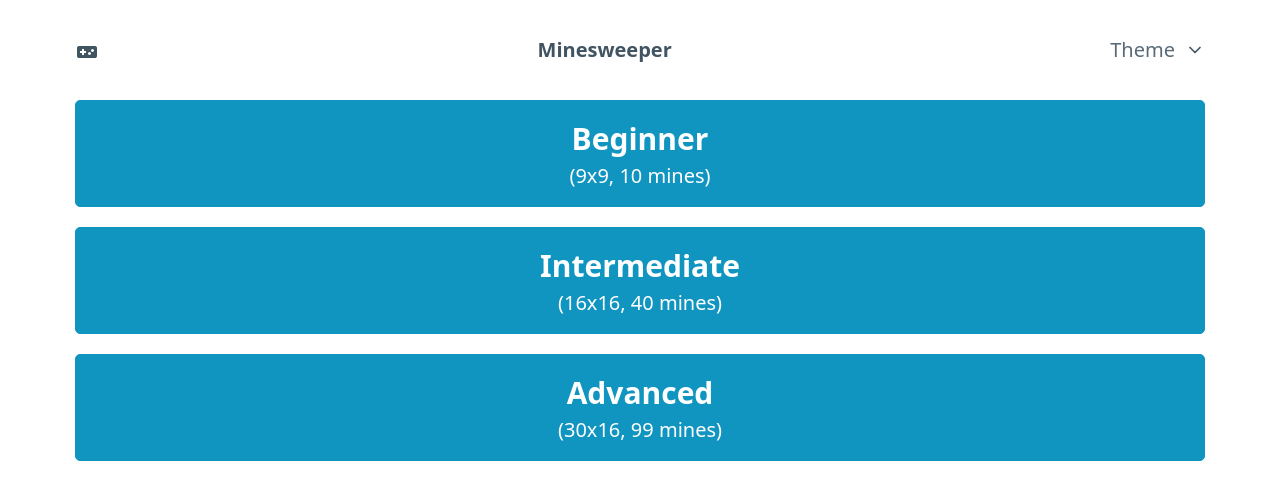
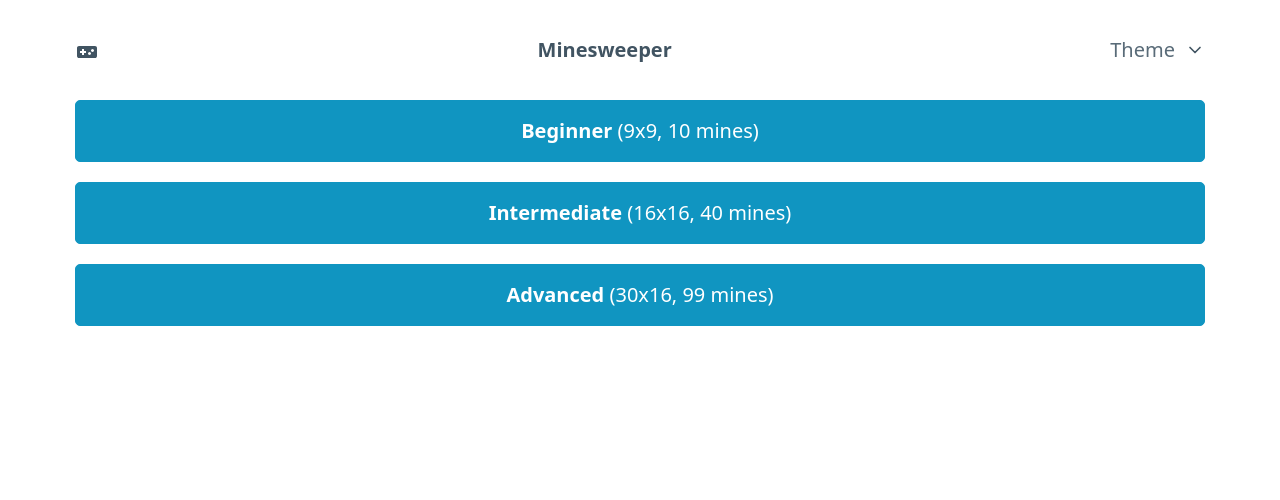
Before and after one commit to aidandenlinger/minesweeper, a Svelte app: page / in a window 1280 px wide. Shown: the top 500 px of the page. Built offline with nearby package versions, Linux system fonts and the light colour scheme.

Commit message:
feat(Setup): more semantic buttons for difficulty
I want to figure out multi-line buttons at some
point, couldn't find a good way besides hgroup
which isn't allowed as button content

```diff
--- a/src/frontend/Game/Setup.svelte
+++ b/src/frontend/Game/Setup.svelte
@@ -22,26 +22,15 @@
 </script>
 
 {#each difficulties as { name, conds }}
-  <button
-    on:click={() => sendDifficulty(conds)}
-    in:fade
-  >
-    <hgroup>
-      <h3>{name}</h3>
-      <p>({conds.width}x{conds.height}, {conds.mineCount} mines)</p>
-    </hgroup>
+  <button on:click={() => sendDifficulty(conds)} in:fade>
+    <strong>{name}</strong>
+    ({conds.width}x{conds.height}, {conds.mineCount} mines)
   </button>
 {/each}
 
 <style>
-  hgroup {
-    margin: 0;
-  }
-  h3 {
-    color: white;
-  }
-  p {
-    margin: 0;
+  strong,
+  button {
     color: white;
   }
 </style>
```
